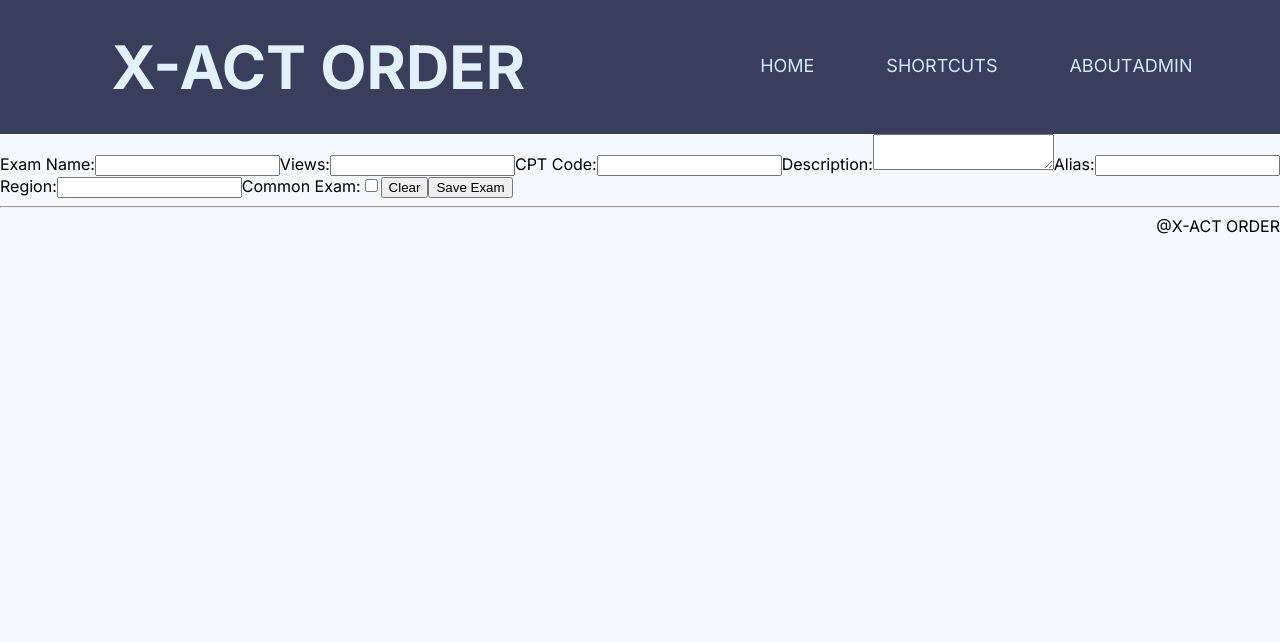
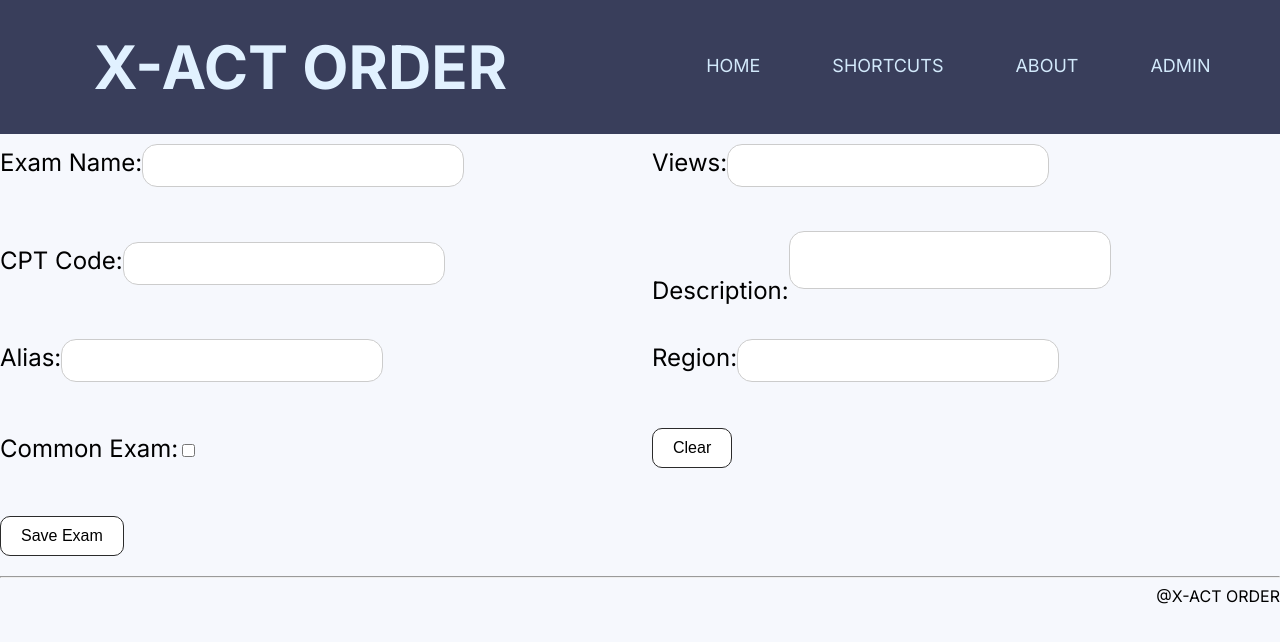
Before and after one commit to BryJime/unit-2-xact-order, a React (Vite) app in the folder xact-order-front-end/: page /Admin in a window 1280 px wide. Shown: the top 642 px of the page. Built offline with nearby package versions, Linux system fonts and the light colour scheme.

Commit message:
Updated styling

```diff
--- a/xact-order-front-end/src/components/Admin.jsx
+++ b/xact-order-front-end/src/components/Admin.jsx
@@ -4,34 +4,39 @@
 function Admin() {
     return (
         <div>
-            <form className="addExam-form">
-                <label htmlFor="examName">Exam Name:</label>
-                <input type="text" id="examName" name="examName" required />
+            <form className="add-exam-form">
 
-                <label htmlFor="examViews">Views:</label>
-                <input type="text" id="examViews" name="examViews" required />
-
-                <label htmlFor="examCPT">CPT Code:</label>
-                <input type="text" id="examCPT" name="examCPT" required />
-
-                <label htmlFor="examDescription">Description:</label>
-                <textarea id="examDescription" name="examDescription" required />
-
-                <label htmlFor="examAlias">Alias:</label>
-                <input type="text" id="examAlias" name="examAlias" required />
-
-                <label htmlFor="examRegion">Region:</label>
-                <input type="text" id="examRegion" name="examRegion" required />
-
-                <label class="toggle-switch">Common Exam:
-                    <input type="checkbox" />
-                        <span class="slider"></span>
+                <label htmlFor="examName">Exam Name:
+                <input className="exam-input" type="text" id="examName" name="examName" required />
                 </label>
 
-                <button type="reset">Clear</button>
-                <button type="submit">Save Exam</button>
+                <label htmlFor="examViews">Views:
+                <input className="exam-input" type="text" id="examViews" name="examViews" required />
+                </label>
+
+                <label htmlFor="examCPT">CPT Code:
+                <input className="exam-input" type="text" id="examCPT" name="examCPT" required />
+                </label>
+
+                <label htmlFor="examDescription">Description:
+                <textarea className="exam-input"id="examDescription" name="examDescription" required />
+                </label>
+
+                <label htmlFor="examAlias">Alias:
+                <input className="exam-input" type="text" id="examAlias" name="examAlias" required />
+                </label>
+
+                <label htmlFor="examRegion">Region:
+                <input className="exam-input" type="text" id="examRegion" name="examRegion" required />
+                </label>
+
+                <label className="common-label">Common Exam:
+                    <input type="checkbox" />
+                </label>
 
 
+                <button className="admin-button" type="reset">Clear</button>
+                <button className="admin-button" type="submit">Save Exam</button>
             </form>
 
             <hr className="line"/>
--- a/xact-order-front-end/src/index.css
+++ b/xact-order-front-end/src/index.css
@@ -56,6 +56,11 @@ img {
 }
 
 .header-about {
+  display: flex;
+  padding-left: 4em;
+}
+
+.header-admin {
   display: flex;
   padding-left: 4em;
 }
@@ -304,6 +309,46 @@ img {
   text-align: center;
 }
 
+.exam-input {
+  font-size: large;
+  resize: none;
+  padding: 10px;
+  margin: 10px 0;
+  border-radius: 15px;
+  border: 1px solid #ccc;
+  width: 300px;
+}
+
+.admin-button {
+  justify-self: start;
+  font-size: 1rem;
+  padding: 10px 20px;
+  margin:  12px 0;
+  border-radius: 10px;
+  border: 1px solid #2b2b2b;
+  background: #fff;
+  cursor: pointer;
+  transition: 0.2s ease;
+
+}
+
+.admin-button:hover {
+  background: #c8c8c8;
+}
+
+.add-exam-form {
+  display: grid;
+  font-size: x-large;
+  grid-template-columns: 1fr 1fr;
+  column-gap: 24px;
+  row-gap: 24px;
+  align-items: center;
+}
+
+
+
+
+
 .why-section {
   text-align: center;
 }
```
